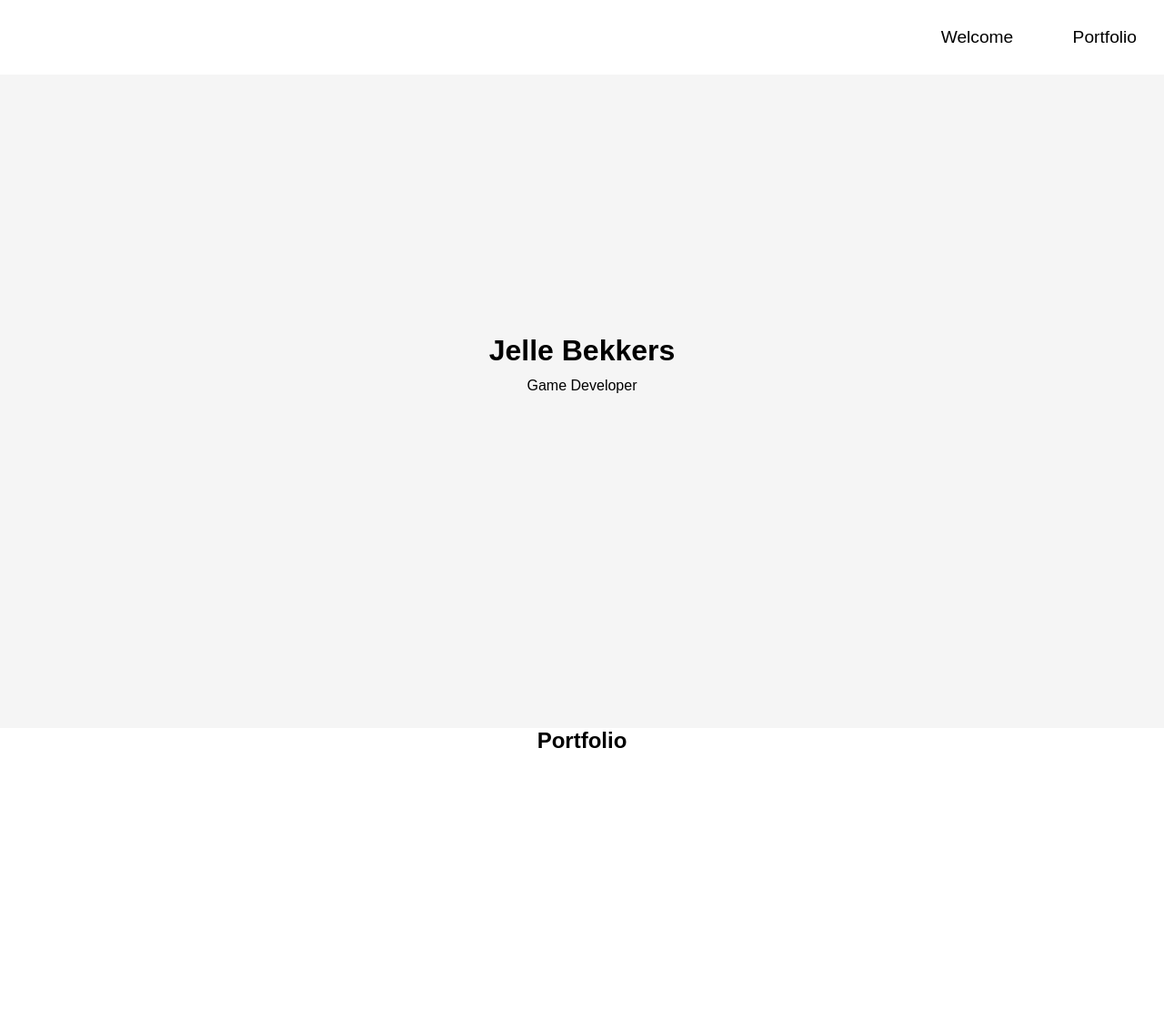
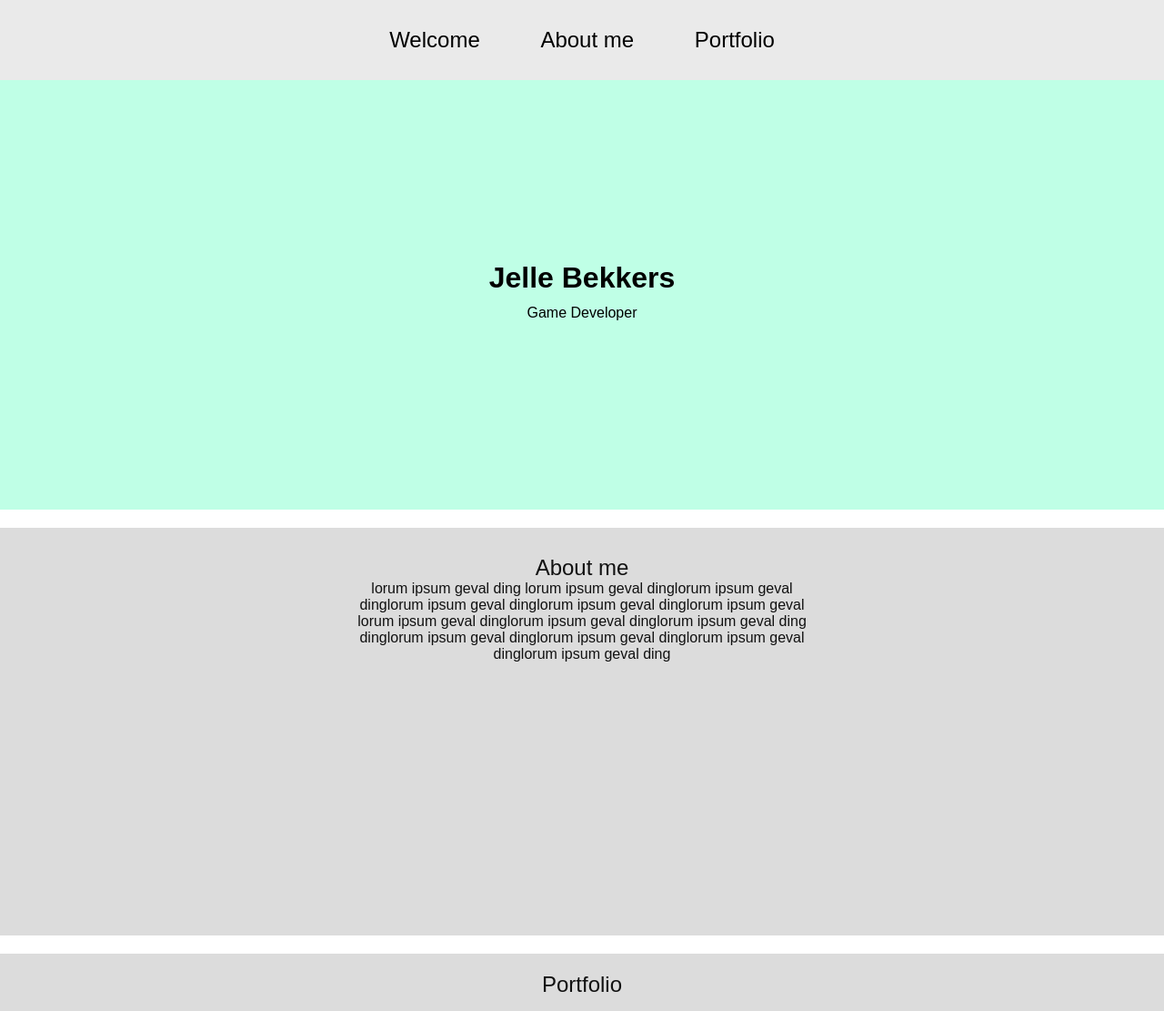
Before and after one commit to JBekkers/JBekkers.github.io, a plain HTML site: page index.html in a window 1280 px wide. Shown: the whole page at 91% size. Before the commit the page ends 828 px from the top, so only its background shows below. Drawn offline with Linux system fonts and the light colour scheme; a web font is replaced by a local one.

Commit message:
Added new sections
+ Added about me
+ Updated css

```diff
--- a/css/main.css
+++ b/css/main.css
@@ -11,15 +11,23 @@ body {
   padding: 0;
 }
 
+hr {
+    border: none;
+    color: #BFFFE6;
+    overflow: visible;
+    text-align: center;
+    height: 80px;
+}
+
 /* Nav bar */
 
  nav ul {
   position: fixed;
-  text-align: right;
+  text-align: center;
   width: 100%;
-  background-color: #Fff;
-  font-family: "comfortaa",sans-serif;
-  font-size: 1.2em;
+  background-color: #EAEAEA;
+  font-family: "Meera Inimai",sans-serif;
+  font-size: 1.5em;
 }
 
 nav ul li {
@@ -40,14 +48,45 @@ nav ul li a:hover {
 #welcome {
   top: 20;
   line-height: 1.6;
-  background: #F5F5F5;
-  min-height: 55vh;
-  padding-top: 45vh;
+  background: #BFFFE6;
+  min-height: 35vh;
+  padding-top: 35vh;
   text-align:
 }
 
-.Portfolio .Portfolio-header {
-  margin-top: 50px;
+/* About me */
+
+.about {
+  padding-top: 20px;
+  margin-top: -60px;
+  padding-bottom: 300px;
+  background-color: #dcdcdc;
+}
+
+.about .About-header {
+  margin-top: 10px;
   color: #111;
   font-weight: normal;
 }
+
+.About-text{
+  margin: auto;
+  width: 40%;
+  color: #111;
+  font-weight: normal;
+}
+
+/* Portfolio */
+
+.work {
+  padding-top: 10px;
+  margin-top: -60px;
+  padding-bottom: 300px;
+  background-color: #dcdcdc;
+}
+
+.work .Portfolio-header {
+  margin-top: 10px;
+  color: #111;
+  font-weight: normal;
+}
--- a/index.html
+++ b/index.html
@@ -8,21 +8,30 @@
     <nav>
       <ul id="navbar">
         <li><a href="#welcome" rel="internal">Welcome</a></li>
+        <li><a href="#About-me" rel="internal">About me</a></li>
         <li><a href="#Portfolio" rel="internal">Portfolio</a></li>
       </ul>
     </nav>
 
 <body>
 
-  <div id="welcome" >
-    <h1>Jelle Bekkers</h1>
-    <p>Game Developer</p>
-  </div>
+<div id="welcome" >
+  <h1>Jelle Bekkers</h1>
+  <p>Game Developer</p>
+</div>
+
+<hr>
+
+<div id="About-me" class="about">
+<h2 class="About-header">About me</h2>
+<p class="About-text">lorum ipsum geval ding lorum ipsum geval dinglorum ipsum geval dinglorum ipsum geval dinglorum ipsum geval dinglorum ipsum geval lorum ipsum geval dinglorum ipsum geval dinglorum ipsum geval ding dinglorum ipsum geval dinglorum ipsum geval dinglorum ipsum geval dinglorum ipsum geval ding</p>
+</div>
+
+<hr>
 
 <div id="Portfolio" class="work">
 <h2 class="Portfolio-header">Portfolio</h2>
 </div>
 
 </body>
-
 </html>
```
